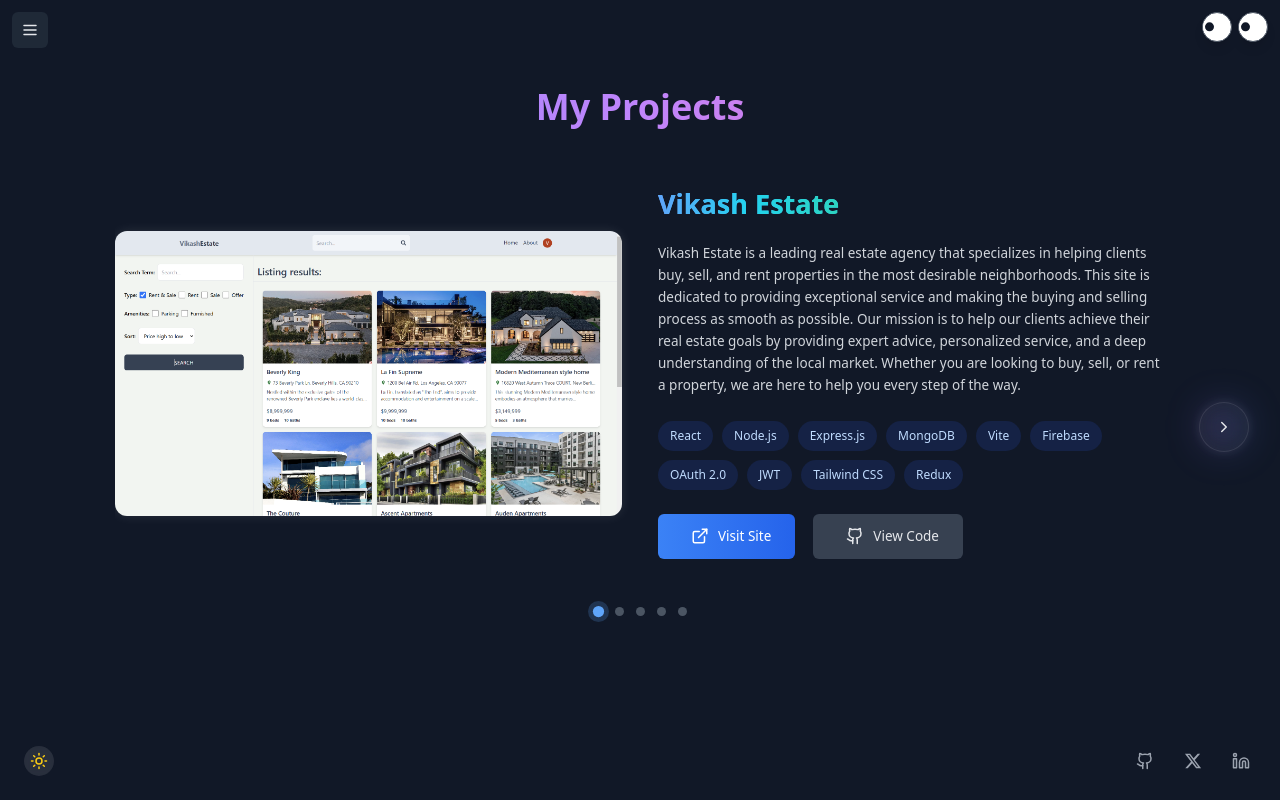
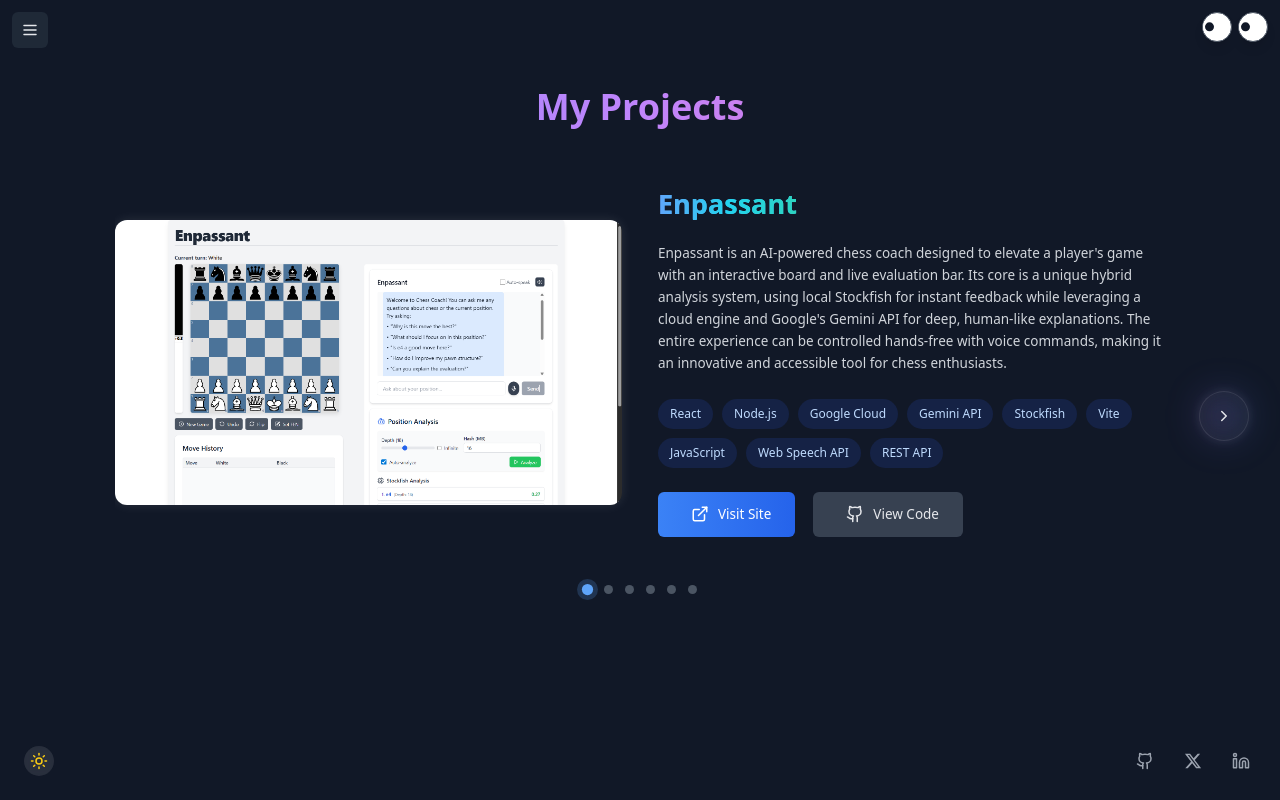
Before and after one commit to vikashftw/personal_website, a React (Vite) app: page /projects in a window 1280 px wide. Built offline with nearby package versions, Linux system fonts and the light colour scheme.

Commit message:
update projects

```diff
--- a/src/pages/Projects.tsx
+++ b/src/pages/Projects.tsx
@@ -21,9 +21,30 @@ const Projects = () => {
   const projects: Project[] = [
     {
       id: 1,
+      title: "Enpassant",
+      description:
+        "Enpassant is an AI-powered chess coach designed to elevate a player's game with an interactive board and live evaluation bar. Its core is a unique hybrid analysis system, using local Stockfish for instant feedback while leveraging a cloud engine and Google's Gemini API for deep, human-like explanations. The entire experience can be controlled hands-free with voice commands, making it an innovative and accessible tool for chess enthusiasts.",
+      image: "/images/Enpassant.png",
+      technologies: [
+        "React",
+        "Node.js",
+        "Google Cloud",
+        "Gemini API",
+        "Stockfish",
+        "Vite",
+        "JavaScript",
+        "Web Speech API",
+        "REST API",
+      ],
+      liveUrl: "https://enpassant.wiki/",
+      githubUrl: "https://github.com/V-prajit/Enpassant",
+      featured: true,
+    },
+    {
+      id: 2,
       title: "Vikash Estate",
       description:
-        "Vikash Estate is a leading real estate agency that specializes in helping clients buy, sell, and rent properties in the most desirable neighborhoods. This site is dedicated to providing exceptional service and making the buying and selling process as smooth as possible. Our mission is to help our clients achieve their real estate goals by providing expert advice, personalized service, and a deep understanding of the local market. Whether you are looking to buy, sell, or rent a property, we are here to help you every step of the way.",
+        "Vikash Estate is a leading real estate agency helping clients buy, sell, and rent properties in the most desirable neighborhoods. We are dedicated to providing exceptional service and making the buying and selling process as smooth as possible. Our mission is to help clients achieve their real estate goals with expert advice, personalized service, and deep local market knowledge. Whether you're looking to buy, sell, or rent a property, we are here to help you every step of the way.",
       image: "/images/VikashEstate.png",
       technologies: [
         "React",
@@ -37,12 +58,12 @@ const Projects = () => {
         "Tailwind CSS",
         "Redux",
       ],
-      liveUrl: "https://vikash-estate.onrender.com/",
+      liveUrl: "https://vikash-estate.onrender.com/search",
       githubUrl: "https://github.com/vikashftw/mern-estate",
       featured: true,
     },
     {
-      id: 2,
+      id: 3,
       title: "ToDesktopX",
       description:
         "This project is an advanced replica of the popular Web2Desktop app, ToDesktop, designed to highlight my expertise in creating fully responsive applications across all devices using Tailwind CSS. I developed custom JavaScript functions, including animations that make company logos slide based on scroll direction, to enhance interactivity and user experience. By working exclusively with plain HTML, CSS, and JavaScript, without relying on additional frameworks, I deepened my understanding of core web technologies. This project not only challenged my technical abilities but also significantly advanced my skills in responsive design, CSS, and JavaScript.",
@@ -51,14 +72,34 @@ const Projects = () => {
         "Javascript",
         "Tailwind CSS",
         "HTML",
-        "Font Awesome",
+        "Font Awesome"
       ],
       liveUrl: "https://todesktopp.vercel.app/",
       githubUrl: "https://github.com/vikashftw/ToDesktop",
       featured: true,
     },
     {
-      id: 3,
+      id: 4,
+      title: "HealthDex",
+      description:
+        "HealthDex is a robust Personal Health Management System (PHMS) for tracking vital signs, medications, diet logs, and appointments. Its proactive alert system sends in-app and email notifications for abnormal readings, ensuring timely attention. User data is secured with Firebase Authentication and biometric login support. To maximize accessibility, the app integrates LibreTranslate for multi-language support, making it a personal and secure health companion.",
+      image: "/images/HealthDex.jpg",
+      technologies: [
+        "Jetpack Compose",
+        "Kotlin",
+        "Ktor",
+        "Firebase",
+        "LibreTranslate",
+        "Docker",
+        "Gmail API",
+        "Kotlin Coroutines",
+        "Android Studio",
+      ],
+      githubUrl: "https://github.com/V-prajit/HealthDex",
+      featured: true,
+    },
+    {
+      id: 5,
       title: "Rapid Relief",
       description:
         "Rapid Relief is a mobile app designed to provide emergency services and real-time disaster tracking for users affected by natural disasters, such as hurricanes. The app allows users to locate nearby resources and activate an SOS feature that connects them with medical services, acting as a potential replacement for 911 in disaster scenarios. Integrated NASA and GDACS APIs provide live updates on natural disasters globally, helping users stay informed in real-time.",
@@ -79,31 +120,10 @@ const Projects = () => {
       featured: true,
     },
     {
-      id: 4,
-      title: "Balaji Emporium",
-      description:
-        "Balaji Emporium is a comprehensive e-commerce platform that brings a traditional retail store into the digital age. Customers can browse through an extensive catalog of products, add items to their cart, and complete secure purchases online. The platform features a streamlined checkout process, real-time inventory tracking, and personalized user accounts for order history. Store administrators can manage products, track orders, handle inventory, and process deliveries through an intuitive dashboard. The site includes smart search functionality, product categorization, and dynamic pricing with support for seasonal discounts and promotional offers.",
-      image: "/images/BalajiEmporium.png",
-      technologies: [
-        "Javascript",
-        "React",
-        "Node.js",
-        "Express.js",
-        "MongoDB",
-        "Docker",
-        "Stripe",
-        "OAuth 2.0",
-        "JWT",
-        "Tailwind CSS",
-      ],
-      githubUrl: "https://github.com/vikashftw/BalajiEmporium",
-      featured: true,
-    },
-    {
-      id: 5,
+      id: 6,
       title: "AutoGuardian",
       description:
-        "AutoGuardian is a comprehensive vehicle care companion app that helps car owners maintain their vehicles with ease. The app features smart maintenance scheduling, detailed service history tracking, and an extensive library of car care tutorials. Users can search for nearby certified mechanics and receive personalized vehicle care recommendations through an AI-powered virtual assistant. The app includes customizable service reminders, digital documentation storage, and a user-friendly interface for tracking multiple vehicles.",
+        "AutoGuardian is a comprehensive app helping car owners easily maintain their vehicles. It features smart maintenance scheduling, detailed service history tracking, and a library of car care tutorials. Users can find nearby certified mechanics and receive personalized vehicle care recommendations through an AI-powered virtual assistant. The app also includes customizable service reminders, digital documentation storage, and a user-friendly interface for tracking multiple vehicles.",
       image: "/images/AutoGuardian.png",
       technologies: [
         "React Native",
@@ -115,12 +135,11 @@ const Projects = () => {
         "Babel",
         "JavaScript",
         "REST API",
-        "OAuth 2.0"
+        "OAuth 2.0",
       ],
       githubUrl: "https://github.com/vikashftw/AutoGuardian",
-      featured: true
+      featured: true,
     },
-    // ... rest of the projects
   ];
 
   useEffect(() => {
```
Also changed, not shown: public/images/Enpassant.png (added), public/images/HealthDex.jpg (added).
